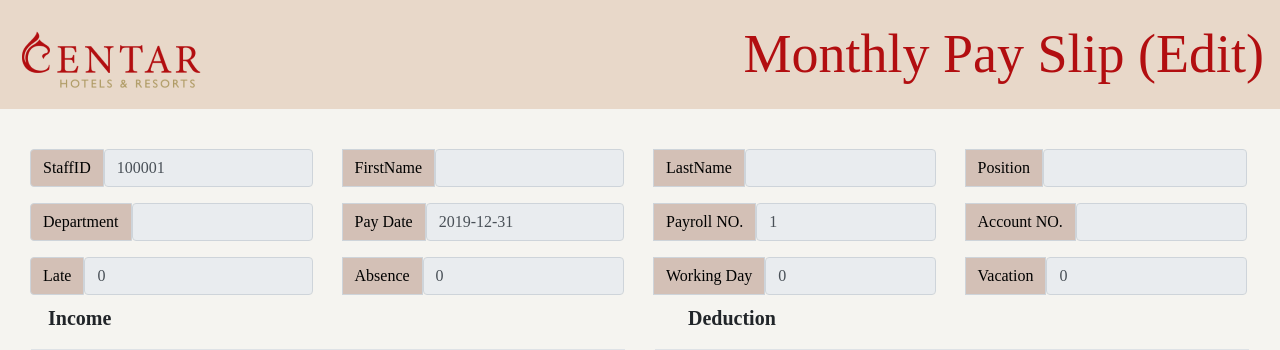
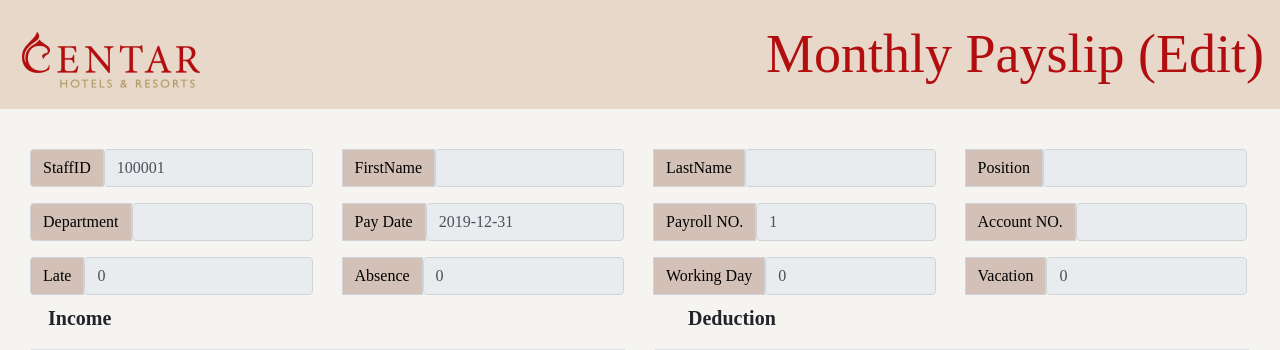
Before and after one commit to pyudai/project231_HRDB, a PHP site: page /month.php in a window 1280 px wide. Shown: the top 350 px of the page. Run offline with PHP 8.4, Linux system fonts and the light colour scheme; data that the repository does not hold is empty.

Commit message:
Update month.php

```diff
--- a/website/month.php
+++ b/website/month.php
@@ -2,7 +2,7 @@
 <html lang="en">
 
 <head>
-    <title>Monthly Pay Slip (Edit)</title>
+    <title>Monthly Payslip (Edit)</title>
     <meta charset="utf-8">
     <meta name="viewport" content="width=device-width, initial-scale=1">
     <link rel="stylesheet" href="https://maxcdn.bootstrapcdn.com/bootstrap/4.4.1/css/bootstrap.min.css">
@@ -65,7 +65,7 @@
 <body>
 
     <div class="topnav">
-        <a class="text">Monthly Pay Slip (Edit)</a>
+        <a class="text">Monthly Payslip (Edit)</a>
          <a class="picture"><img src="centar.png"></a>
     </div>
 
```
